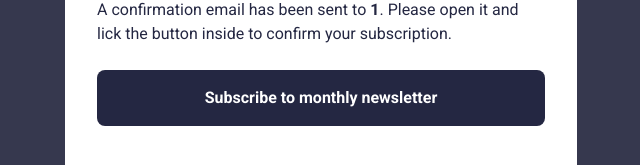
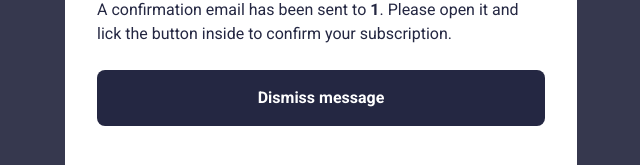
Before and after one commit to francissfrias/newsletter-signup-frondendmentor, a Next.js app: page /subscribed/1 in a window 1280 px wide. Shown: the part 450-615 px from the top of the page, without its empty margins (319-959 px from the left). Built offline with nearby package versions, Linux system fonts and the light colour scheme.

Commit message:
final touches

```diff
--- a/app/_components/SubscribedForm.tsx
+++ b/app/_components/SubscribedForm.tsx
@@ -42,9 +42,9 @@ const SubscribeForm = ({ email }: PageProps) => {
           onClick={handleSubmit}
           className='group relative transition duration-500  bg-neutralDarkSlateGrey p-4 h-fit w-full md:h-14 text-neutralWhite rounded-lg font-bold spacing tracking-normal sm:text-base md:p-2 md:text-sm xl:text-base  mt-6 hover:shadow-2xl'
         >
-          Subscribe to monthly newsletter
+          Dismiss message
           <div className=' flex-1 p-4 md:h-14   font-bold spacing tracking-normal  opacity-0 hover:opacity-100 transition duration-500 absolute  rounded-lg inset-0 h-full w-full bg-gradient-to-r from-pink-600 to-primaryTomato text-neutralWhite '>
-            Subscribe to monthly newsletter
+            Dismiss message
           </div>
         </button>
       </div>
```
